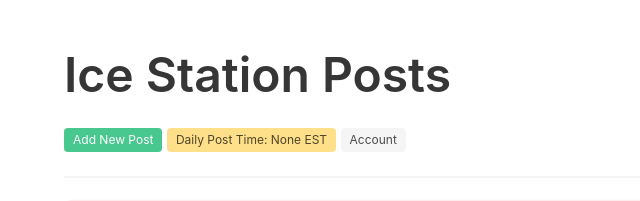
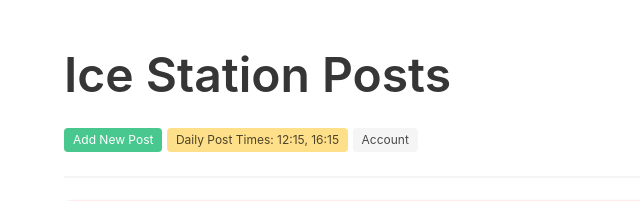
Before and after one commit to btschwartz12/isza-screenshots, a Flask app: page /icestation in a window 1280 px wide. Shown: the top 201 px of the page, without its empty margins (0-640 px from the left). Run offline with Flask 3, Linux system fonts and the light colour scheme.

Commit message:
Multiple times

```diff
--- a/server.py
+++ b/server.py
@@ -1,14 +1,35 @@
 
-from datetime import datetime
+from datetime import datetime, time, timezone, timedelta
 import os
+import pathlib
+from typing import List
 import uuid
 import pytz
-import base64
+import yaml
 from shared import app, db
 from flask import jsonify, render_template, request, redirect, send_from_directory, url_for
 from instagram import post_image
 
 from models import Post
+
+def get_daily_post_times_from_yaml_etc(path):
+    with open(path) as f:
+        workflow = yaml.safe_load(f)
+
+    est = pytz.timezone('America/New_York')
+    utc = pytz.utc
+
+    cron_lines = workflow[True]["schedule"]
+    cron_times = [e["cron"] for e in cron_lines]
+    post_times_est = []
+    for cron_time in cron_times:
+        hour = int(cron_time.split(" ")[1])
+        minute = int(cron_time.split(" ")[0])
+        time_utc = datetime.now(utc).replace(hour=hour, minute=minute, second=0, microsecond=0)
+        time_est = time_utc.astimezone(est)
+        post_times_est.append(time_est)
+    return post_times_est
+
 
 @app.route('/icestation', methods=['GET'])
 def index():
@@ -21,10 +42,15 @@ def index():
 
     db.session.commit()
 
-    daily_post_time_est = os.getenv('DAILY_POST_TIME_EST')
+    yaml_path = pathlib.Path('.github/workflows/post.yml')
+    times: List[datetime] = get_daily_post_times_from_yaml_etc(yaml_path)
+    daily_post_times_est = ', '.join([datetime.strftime(time, '%H:%M') for time in times])
+
+
+
     instagram_account_url = os.getenv('INSTAGRAM_ACCOUNT_URL')
 
-    return render_template('index.html', queue_posts=queue_posts, stack_posts=stack_posts, daily_post_time_est=daily_post_time_est, instagram_account_url=instagram_account_url)
+    return render_template('index.html', queue_posts=queue_posts, stack_posts=stack_posts, daily_post_times_est=daily_post_times_est, instagram_account_url=instagram_account_url)
 
 
 @app.route('/icestation/move/<int:post_id>/<direction>')
--- a/templates/index.html
+++ b/templates/index.html
@@ -108,7 +108,7 @@
             <h1 class="title is-1">Ice Station Posts</h1>
             <a href="{{ url_for('add_post') }}" class="tag is-success">Add New Post</a>
 
-            <span class="tag is-warning">Daily Post Time: {{ daily_post_time_est }} EST</span>
+            <span class="tag is-warning">Daily Post Times: {{ daily_post_times_est }}</span>
             <a href="{{ instagram_account_url }}"><span class="tag">Account</span></a>
 
             <hr/>
```
